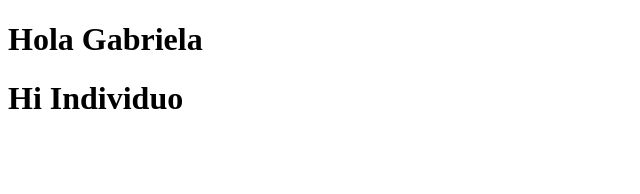
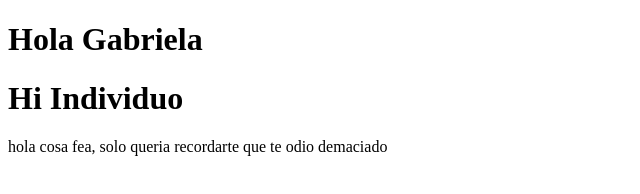
Before and after one commit to LinaGabrielaSarria/curso-desarrollo-web, a plain HTML site: page prueba/index.html in a window 1280 px wide. Shown: the whole page, without its empty margins (0-640 px from the left). Drawn offline with Linux system fonts and the light colour scheme.

Commit message:
agregue una etiqueta p

```diff
--- a/prueba/index.html
+++ b/prueba/index.html
@@ -9,6 +9,7 @@
 <body>
     <h1>Hola Gabriela</h1>
     <h1>Hi Individuo</h1>
+    <p>hola cosa fea, solo queria recordarte que te odio demaciado </p>
 
 </body>
 </html>
```
